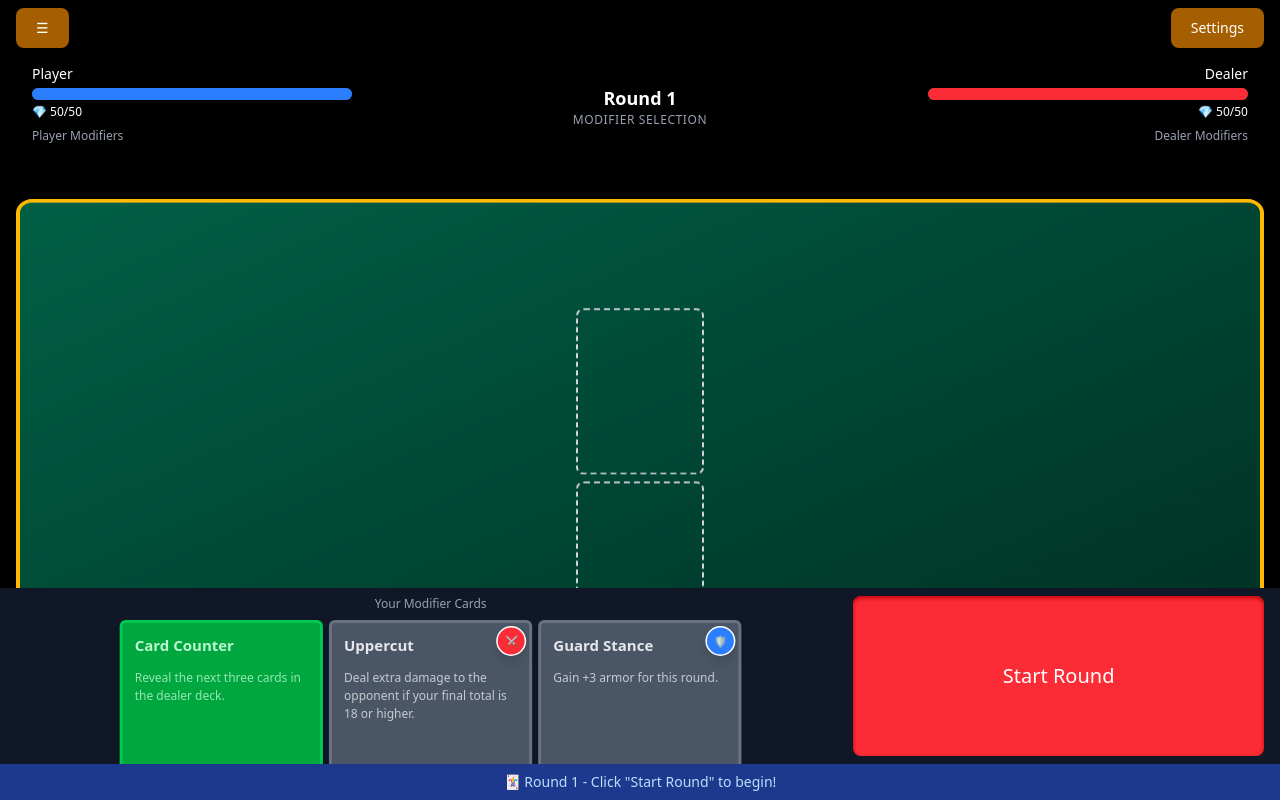
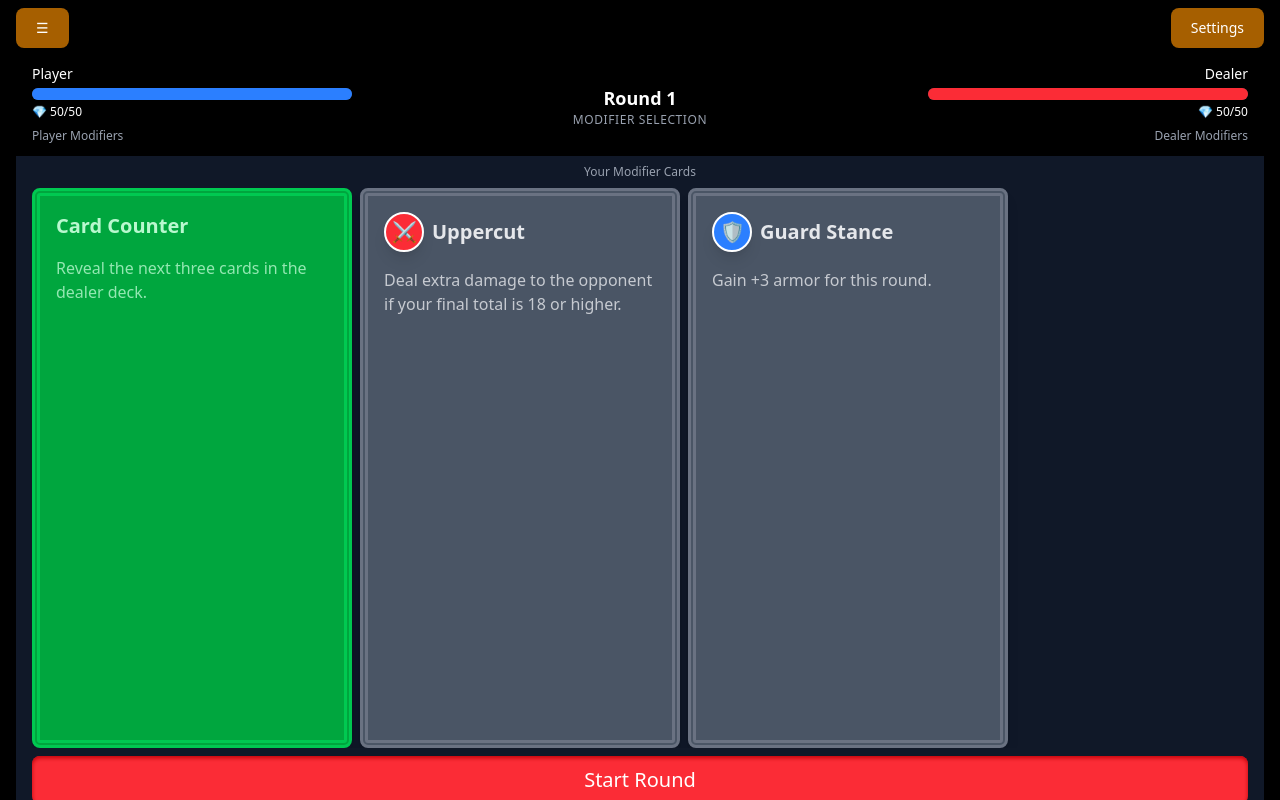
Before and after one commit to mcpeakdb/mcpeakdb.github.io, a Vue app: page /#/blackjack-blitz in a window 1280 px wide. Built offline with nearby package versions, Linux system fonts and the light colour scheme; a web font is replaced by a local one.

Commit message:
swipe cards

```diff
--- a/src/components/BlackjackBlitz/ModifierCard.vue
+++ b/src/components/BlackjackBlitz/ModifierCard.vue
@@ -1,36 +1,60 @@
 <script lang="ts" setup>
 import type { ModifierCardData } from '@/assets/blackjack-blitz/modifier-cards';
+import { computed } from 'vue';
 
-defineProps({
+const props = defineProps({
   card: {
     type: Object as () => ModifierCardData,
     required: true,
   },
   size: {
-    type: String as () => 'sm' | 'md' | 'lg',
+    type: String as () => 'sm' | 'md',
     default: 'md',
   },
+});
+
+const rarityClasses = computed(() => {
+  switch (props.card.rarity) {
+    case 'Uncommon':
+      return 'border-green-500 bg-green-600 text-green-200';
+    case 'Rare':
+      return 'border-blue-500 bg-blue-600 text-blue-200';
+    case 'Epic':
+      return 'border-purple-500 bg-purple-600 text-purple-200';
+    default:
+      return 'border-gray-500 bg-gray-600 text-gray-200';
+  }
 });
 </script>
 
 <template>
   <div
-    class="p-4 rounded-lg aspect-[9/16] relative inline-block border-4 shadow-lg overflow-hidden h-[70vh] cursor-pointer"
-    :class="{
-      'border-gray-500 bg-gray-600 text-gray-200': card.rarity === 'Common',
-      'border-green-500 bg-green-600 text-green-200': card.rarity === 'Uncommon',
-      'border-blue-500 bg-blue-600 text-blue-200': card.rarity === 'Rare',
-      'border-purple-500 bg-purple-600 text-purple-200': card.rarity === 'Epic',
-    }"
+    class="p-4 rounded-lg relative inline-block border-8 border-double shadow-lg overflow-hidden cursor-pointer"
+    :class="
+      (size === 'sm' ? 'h-[35vh] min-w-[20vh] w-[20vh]' : 'h-[70vh] min-w-[40vh] w-[40vh]') +
+      ' ' +
+      rarityClasses
+    "
   >
     <h2
-      class="font-bold mb-4"
+      class="font-bold mb-4 flex gap-2 items-center"
       :class="{
-        'text-md md:text-lg': size === 'sm',
+        'text-sm md:text-md': size === 'sm',
         'text-lg md:text-xl': size === 'md',
-        'text-xl md:text-2xl': size === 'lg',
       }"
     >
+      <div
+        v-if="card.effects?.find((effect) => effect.effect.includes('armor'))"
+        class="bg-blue-500 border-white border-2 text-white rounded-full w-6 h-6 md:w-10 md:h-10 flex items-center justify-center shadow-lg shadow-black-500/50"
+      >
+        🛡️
+      </div>
+      <div
+        v-else-if="card.effects?.find((effect) => effect.effect === 'damage')"
+        class="bg-red-500 border-white border-2 text-white rounded-full w-6 h-6 md:w-10 md:h-10 flex items-center justify-center shadow-lg shadow-black-500/50"
+      >
+        ⚔️
+      </div>
       {{ card.name }}
     </h2>
     <p
@@ -38,23 +62,9 @@ defineProps({
       :class="{
         'text-xs md:text-sm': size === 'sm',
         'text-sm md:text-base': size === 'md',
-        'text-base md:text-lg': size === 'lg',
       }"
     >
       {{ card.description }}
     </p>
-
-    <div
-      v-if="card.effects?.find((effect) => effect.effect.includes('armor'))"
-      class="absolute top-1 right-1 text-sm bg-blue-500 border-white border-2 text-white rounded-full w-10 h-10 flex items-center justify-center shadow-lg shadow-black-500/50"
-    >
-      🛡️
-    </div>
-    <div
-      v-else-if="card.effects?.find((effect) => effect.effect === 'damage')"
-      class="absolute top-1 right-1 text-sm bg-red-500 border-white border-2 text-white rounded-full w-10 h-10 flex items-center justify-center shadow-lg shadow-black-500/50"
-    >
-      ⚔️
-    </div>
   </div>
 </template>
--- a/src/views/BlackjackBlitzView.vue
+++ b/src/views/BlackjackBlitzView.vue
@@ -215,9 +215,71 @@ const preselectModifier = (card: ModifierCardData) => {
       </div>
     </div>
 
+    <div
+      v-if="gameState.currentPhase === 'modifier-selection'"
+      class="flex-grow flex flex-col items-center"
+    >
+      <!-- Player Modifier Cards Display (Bottom) -->
+      <div class="w-full px-4 py-2 bg-gray-900 bg-opacity-50 overflow-hidden">
+        <div class="w-full">
+          <div class="text-xs text-gray-400 mb-2 text-center">Your Modifier Cards</div>
+          <div v-if="gameState.playerModifierCards.length > 0">
+            <div class="flex gap-2 overflow-auto">
+              <ModifierCard
+                v-for="card in gameState.playerModifierCards"
+                :key="card.id"
+                :card="card"
+                @click="preselectModifier(card)"
+              />
+            </div>
+          </div>
+
+          <!-- Modifier Card Selection Modal -->
+          <SimpleModal ref="modifierModal">
+            <div class="flex items-center justify-center">
+              <ModifierCard v-if="preselectedModifier" :card="preselectedModifier" />
+            </div>
+
+            <div class="flex gap-2 justify-center">
+              <ActionButton
+                variant="plain"
+                class="text-base"
+                @click="playModifierAndExecute(preselectedModifier!)"
+              >
+                Play Modifier
+              </ActionButton>
+
+              <ActionButton variant="plain" class="text-base" @click="skipModifierAndExecute">
+                Skip Modifier
+              </ActionButton>
+            </div>
+          </SimpleModal>
+        </div>
+
+        <ActionButton
+          variant="plain"
+          class="text-base md:text-xl w-full mt-2"
+          :class="cardBack"
+          @click="handleDeal"
+        >
+          <span>Start Round</span>
+        </ActionButton>
+      </div>
+
+      <!-- Game Instructions (Show during setup) -->
+      <div class="w-full px-4 py-2 bg-blue-900 bg-opacity-30 text-center">
+        <div class="text-sm text-blue-200">
+          <span>
+            🃏 Round {{ gameState.roundNumber }} - Choose a modifier or click "Start Round" to
+            begin!
+          </span>
+        </div>
+      </div>
+    </div>
     <!-- Game Table -->
     <div
-      class="h-full flex-grow flex flex-col items-center justify-center gap-2 p-8 rotate-x-[30deg] w-full rounded-2xl"
+      v-else
+      class="flex-grow flex flex-col items-center justify-center gap-2 p-8 rotate-x-[30deg] w-full rounded-2xl"
       :class="tableTheme"
     >
       <!-- Computer Hand -->
@@ -263,17 +325,10 @@ const preselectModifier = (card: ModifierCardData) => {
       <!-- Game Over Alerts -->
       <div
         v-if="blackjackState.isGameOver || isGameOver"
-        class="absolute inset-0 flex items-center justify-center pointer-events-none"
+        class="absolute inset-0 flex flex-col items-center justify-center"
       >
         <!-- Round Result - Only show if not in damage calculation and game isn't over -->
-        <BaseAlert
-          v-if="
-            blackjackState.isGameOver &&
-            !isGameOver &&
-            gameState.currentPhase !== 'damage-calculation' &&
-            gameState.currentPhase !== 'blackjack'
-          "
-        >
+        <BaseAlert v-if="blackjackState.isGameOver && !isGameOver">
           <div v-if="playerHandTotal > 21" class="text-center">
             💥 BUST! 💥
             <div class="text-sm mt-1">You went over 21!</div>
@@ -310,6 +365,15 @@ const preselectModifier = (card: ModifierCardData) => {
           </div>
         </BaseAlert>
 
+        <ActionButton
+          v-if="blackjackState.isGameOver && !isGameOver"
+          variant="plain"
+          class="text-base mt-2"
+          :class="cardBack"
+          @click="startNewRound"
+          >Start New Round</ActionButton
+        >
+
         <!-- Final Game Result - Only show when the entire game is over -->
         <BaseAlert v-if="isGameOver" variant="success">
           <div v-if="winner === 'player'" class="text-center">
@@ -322,111 +386,6 @@ const preselectModifier = (card: ModifierCardData) => {
           </div>
         </BaseAlert>
       </div>
-
-      <!-- Damage Calculation Phase -->
-      <div
-        v-if="gameState.currentPhase === 'damage-calculation'"
-        class="absolute inset-0 flex items-center justify-center pointer-events-none"
-      >
-        <BaseAlert variant="info">
-          <div class="text-center">
-            ⚔️ CALCULATING DAMAGE ⚔️
-            <div class="text-sm mt-1">Applying round results...</div>
-            <!-- Show armor effects during calculation -->
-            <div
-              v-if="
-                gameState.lastDamageBlocked.player > 0 || gameState.lastDamageBlocked.computer > 0
-              "
-              class="text-xs text-blue-300 mt-2"
-            >
-              <div v-if="gameState.lastDamageBlocked.player > 0">
-                🛡️ Player armor blocked {{ gameState.lastDamageBlocked.player }} damage
-              </div>
-              <div v-if="gameState.lastDamageBlocked.computer > 0">
-                🛡️ Dealer armor blocked {{ gameState.lastDamageBlocked.computer }} damage
-              </div>
-            </div>
-          </div>
-        </BaseAlert>
-      </div>
-    </div>
-
-    <div
-      v-if="gameState.currentPhase === 'modifier-selection' || gameState.currentPhase === 'setup'"
-      class="fixed bottom-0 left-0 w-full"
-    >
-      <!-- Player Modifier Cards Display (Bottom) -->
-      <div
-        v-if="gameState.currentPhase === 'modifier-selection'"
-        class="w-full px-4 py-2 bg-gray-900 bg-opacity-50 overflow-hidden"
-      >
-        <div class="grid grid-cols-3 w-full justify-between gap-2">
-          <div class="col-span-2">
-            <div class="text-xs text-gray-400 mb-2 text-center">Your Modifier Cards</div>
-            <div
-              v-if="gameState.playerModifierCards.length > 0"
-              class="w-full h-0 overflow-visible"
-            >
-              <div
-                class="flex justify-center gap-2 transform origin-top scale-75 pointer-events-auto"
-              >
-                <ModifierCard
-                  v-for="card in gameState.playerModifierCards"
-                  :key="card.id"
-                  :card="card"
-                  @click="preselectModifier(card)"
-                />
-              </div>
-            </div>
-
-            <!-- Modifier Card Selection Modal -->
-            <SimpleModal ref="modifierModal">
-              <div class="flex items-center justify-center">
-                <ModifierCard v-if="preselectedModifier" :card="preselectedModifier" />
-              </div>
-
-              <div class="flex gap-2 justify-center">
-                <ActionButton
-                  variant="plain"
-                  class="text-base"
-                  @click="playModifierAndExecute(preselectedModifier!)"
-                >
-                  Play Modifier
-                </ActionButton>
-
-                <ActionButton variant="plain" class="text-base" @click="skipModifierAndExecute">
-                  Skip Modifier
-                </ActionButton>
-              </div>
-            </SimpleModal>
-          </div>
-
-          <ActionButton
-            variant="plain"
-            class="text-base md:text-xl h-[20vh]"
-            :class="cardBack"
-            @click="handleDeal"
-          >
-            <span>Start Round</span>
-          </ActionButton>
-        </div>
-      </div>
-
-      <!-- Game Instructions (Show during setup) -->
-      <div
-        v-if="gameState.currentPhase === 'setup' || gameState.currentPhase === 'modifier-selection'"
-        class="w-full px-4 py-2 bg-blue-900 bg-opacity-30 text-center"
-      >
-        <div class="text-sm text-blue-200">
-          <span v-if="gameState.currentPhase === 'setup'">
-            🎮 Welcome to Blackjack Blitz! Battle the dealer with modifier cards, chips, and armor
-            protection.
-          </span>
-          <span v-else-if="gameState.currentPhase === 'modifier-selection'">
-            🃏 Round {{ gameState.roundNumber }} - Click "Start Round" to begin!
-          </span>
-        </div>
-      </div>
     </div>
   </main>
 </template>
```
Also changed, not shown: src/composables/useBlackjackBlitz.ts (+8 -9 lines).
